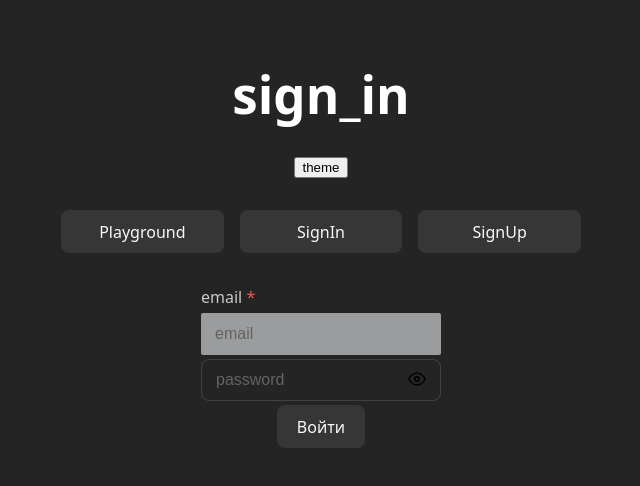
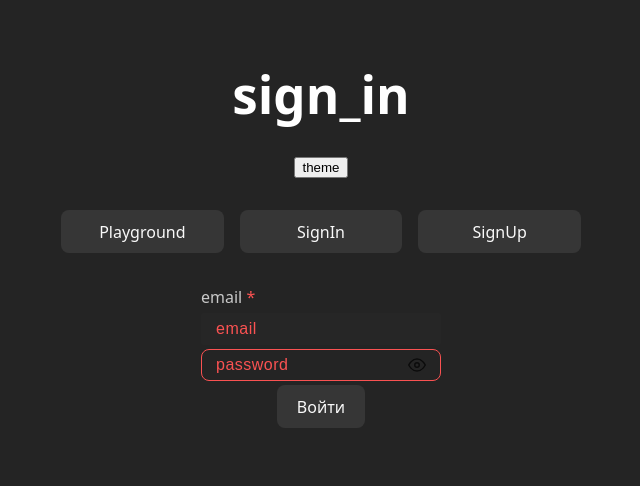
Before and after one commit to praesidi/rs-react-module-4-form, a React (Vite) app: page / in a window 1280 px wide. Both pictures are taken after a click on the button "SignIn". Shown: the top 486 px of the page, without its empty margins (319-959 px from the left). Built offline with nearby package versions, Linux system fonts and the light colour scheme.

Commit message:
feat: make custom input component

```diff
--- a/src/components/input/input.module.css
+++ b/src/components/input/input.module.css
@@ -1,60 +1,49 @@
 :root {
   /* colors */
-  --input-color: #000;
-  --label-color: #c9c9c9;
+  --input-color: #1d1d1d;
+  --label-color: #262626;
   --desc-color: #828282;
-  --placeholder-color: #636363;
+  --placeholder-color: rgba(0,0,0,0.25);
   --error-color: #fa5252;
   --asterisk-color: #fa5252;
-  --bd-color: #424242;
-  --bd-focused-color: #228be6;
+  --bd-color: #d9d9d9;
+  --bd-hover-color: #4096ff;
+  --bd-active-color: #1677ff;
   --bg-color: #9a9c9d;
-  --bg-filled-color: #9a9c9d;
+  --bg-filled-color: rgba(0,0,0,0.04);
+  --bg-filled-hover-color: #F0F0F0;
+  --bg-filled-active-color: #FFFFFF;
+  --bg-disabled-color: rgba(0,0,0,0.04);
 
-  /* default input size == "md" */
-  --input-text-size: calc(1rem * var(--scale));
-  --label-text-size: calc(1rem * var(--scale));
-  --desc-text-size: calc(0.375rem * var(--scale));
-  --error-text-size: calc(0.375rem * var(--scale));
-
-  /* border radiuses */
-  --bd-radius-xs: calc(0.125rem * var(--scale));
-  --bd-radius-sm: calc(0.25rem * var(--scale));
-  --bd-radius-md: calc(0.5rem * var(--scale));
-  --bd-radius-lg: calc(1rem * var(--scale));
-  --bd-radius-xl: calc(2rem * var(--scale));
-
-  /* input height */
-  --input-height-xs: calc(1.875rem * var(--scale));
-  --input-height-sm: calc(2.25rem * var(--scale));
-  --input-height-md: calc(2.625rem * var(--scale));
-  --input-height-lg: calc(3.125rem * var(--scale));
-  --input-height-xl: calc(3.75rem * var(--scale));
-
-  /* input padding */
-  --input-padding-y-xs: calc(0.3125rem * var(--scale));
-  --input-padding-y-sm: calc(0.375rem * var(--scale));
-  --input-padding-y-md: calc(0.5rem * var(--scale));
-  --input-padding-y-lg: calc(0.625rem * var(--scale));
-  --input-padding-y-xl: calc(0.8125rem * var(--scale));
-
-  /* params */
-  --scale: 1;
-  --bd-size: calc(0.0625rem * var(--scale));
-  --input-height: var(--input-height-sm);
+  --input-padding: 6px 14px;
+  --input-icon-left-padding: 28px;
+  --input-text-size: 16px;
+  --label-text-size: 14px;
+  --desc-text-size: 12px;
+  --error-text-size: 12px;
+  --icon-size: 16px;
 }
 
 [data-theme="dark"] {
+  --bd-focused-color: #228be6;
+  --bd-color: #424242;
   --input-color: #c9c9c9;
+  --label-color: #c9c9c9;
   --placeholder-color: #636363;
-  --bd-focused-color: #228be6;
-  --bg-color: #9a9c9d;
-  --bg-filled-color: #9a9c9d;
+  --bg-color: #141414;
+  --bg-filled-color: #262626;
+  --bg-filled-hover-color: #303030;
+  --bg-filled-active-color: #141414;
+  --bg-disabled-color: #262626;
 }
 
 .root {
   box-sizing: border-box;
   position: relative;
+}
+
+.root * {
+  box-sizing: border-box;
 }
 
 .label {
@@ -71,130 +60,178 @@
 .input_wrapper {
   width: 100%;
   min-width: 240px;
-  margin: 0.25rem 0;
+  height: var(--input-height);
+  margin: 4px 0;
+  position: relative;
 }
 
 .input {
   width: 100%;
-  min-height: var(--input-height);
-  font-size: 16px;
-  box-sizing: border-box;
-  padding: 0 14px;
-  border: var(--bd-size) solid var(--bd-color);
+  height: 100%;
+  padding: var(--input-padding);
+  outline: none;
+  border: 1px solid var(--bd-color);
+  border-radius: var(--bd-radius);
+
+  background-color: transparent;
+  color: var(--input-color);
+  font-size: var(--input-text-size);
+  line-height: var(--input-height);
   text-align: left;
-  background-color: transparent;
+  letter-spacing: 0.5px;
+
+  transition: 0.3s ease-out;
 }
 
-.input::placeholder {
-  color: var(--placeholder-color);
+.input:hover:enabled {
+  outline: none;
+}
+
+.input:disabled {
+  cursor: not-allowed;
+}
+
+.label + .input:hover:enabled {
+  border-color: transparent;
 }
 
 .input:focus,
 .input:focus-within,
 .input:focus-visible {
-  border-color: var(--bd-focused-color);
+  border-color: var(--bd-active-color);
+  outline: none;
+}
+
+.input::placeholder {
+  color: var(--placeholder-color);
+  letter-spacing: 0.5px;
+}
+
+.icon_padding {
+  padding-left: var(--input-icon-left-padding);
 }
 
 /* input size */
-.root[data-size="xs"] {
-  --input-height: var(--input-height-xs);
-  --input-text-size: calc(1rem * var(--scale));
+.root[data-size="small"] {
+  --input-height: 24px;
+  --input-text-size: 14px;
   --label-text-size: calc(1rem * var(--scale));
   --desc-text-size: calc(0.375rem * var(--scale));
-  --error-text-size: calc(0.375rem * var(--scale));
+  --error-text-size: 14px;
+  --error-text-line-height: 16px;
+  --icon-size: 14px;
+  --input-icon-left-padding: 26px;
 }
 
-.root[data-size="sm"] {
-  --input-height: var(--input-height-sm);
-  --input-text-size: calc(1rem * var(--scale));
+.root[data-size="default"] {
+  --input-height: 32px;
+  --input-text-size: 16px;
   --label-text-size: calc(1rem * var(--scale));
   --desc-text-size: calc(0.375rem * var(--scale));
-  --error-text-size: calc(0.375rem * var(--scale));
+  --error-text-size: 14px;
+  --error-text-line-height: 16px;
+  --icon-size: 16px;
+  --input-icon-left-padding: 30px;
 }
 
-.root[data-size="md"] {
-  --input-height: var(--input-height-md);
-  --input-text-size: calc(1rem * var(--scale));
+.root[data-size="large"] {
+  --input-height: 40px;
+  --input-text-size: 20px;
   --label-text-size: calc(1rem * var(--scale));
   --desc-text-size: calc(0.375rem * var(--scale));
-  --error-text-size: calc(0.375rem * var(--scale));
+  --error-text-size: 16px;
+  --error-text-line-height: 18px;
+  --icon-size: 20px;
+  --input-icon-left-padding: 34px;
 }
 
-.root[data-size="lg"] {
-  --input-height: var(--input-height-lg);
-  --input-text-size: calc(1rem * var(--scale));
-  --label-text-size: calc(1rem * var(--scale));
-  --desc-text-size: calc(0.375rem * var(--scale));
-  --error-text-size: calc(0.375rem * var(--scale));
+/* input border radius */
+.bd_radius_xs {
+  border-radius: 2px;
 }
 
-.root[data-size="xl"] {
-  --input-height: var(--input-height-xl);
-  --input-text-size: calc(1rem * var(--scale));
-  --label-text-size: calc(1rem * var(--scale));
-  --desc-text-size: calc(0.375rem * var(--scale));
-  --error-text-size: calc(0.375rem * var(--scale));
+.bd_radius_sm {
+  border-radius: 4px;
+}
+
+.bd_radius_md {
+  border-radius: 8px;
+}
+
+.bd_radius_lg {
+  border-radius: 12px;
+}
+
+.bd_radius_xl {
+  border-radius: 9999px;
 }
 
 /* input outlined variant */
-.input[data-variant="outlined"]:hover {
-  border: 1px solid inherit;
-  outline: none;
+.outlined:hover:enabled {
+  border: 1px solid var(--bd-hover-color);
 }
 
-.input[data-variant="outlined"]:focus,
-.input[data-variant="outlined"]:focus-within {
+.outlined:disabled {
+  background-color: var(--bg-disabled-color);
+}
+.outlined:focus,
+.outlined:focus-within,
+.outlined:focus-visible {
   border-color: 1px solid #ccc !important;
-  outline: none !important;
 }
 
 /* input filled variant */
-.input[data-variant="filled"] {
+.filled {
   background-color: var(--bg-filled-color);
-  outline: none;
-  border: none;
+  border-color: transparent;
+}
+
+.filled:hover:enabled {
+  background-color: var(--bg-filled-hover-color);
+}
+
+.filled:disabled {
+  border-color: var(--bd-color);
+}
+
+.filled:focus,
+.filled:focus-within,
+.filled:focus-visible {
+  background-color: var(--bg-filled-active-color);
 }
 
 /* input borderless variant */
-.input[data-variant="borderless"] {
-  padding-left: 0px;
-  border: none;
+.borderless {
+  border-color: transparent;
   background: transparent;
+  --bd-radius: none;
 }
 
-.input[data-variant="borderless"]:hover,
-.input[data-variant="borderless"]:focus,
-.input[data-variant="borderless"]:focus-within {
-  outline: none;
-  border: none;
+.borderless:hover:enabled,
+.borderless:focus,
+.borderless:focus-within,
+.borderless:focus-visible {
+  border-color: transparent;
 }
 
 /* input underlined variant */
-.input[data-variant="underlined"] {
-  padding-left: 0px;
-  border: none;
+.underlined {
+  border-color: transparent;
+  border-bottom: 1px solid var(--bd-color);
   background: transparent;
+  --bd-radius: none;
 }
 
-/* input border radius */
-.input[data-radius="xs"] {
-  border-radius: var(--bd-radius-xs);
+.underlined:hover:enabled {
+  border-color: transparent;
+  border-bottom-color: var(--bd-color);
 }
 
-.input[data-radius="sm"] {
-  border-radius: var(--bd-radius-sm);
-}
-
-.input[data-radius="md"] {
-  border-radius: var(--bd-radius-md);
-}
-
-.input[data-radius="lg"] {
-  border-radius: var(--bd-radius-lg);
-}
-
-.input[data-radius="xl"] {
-  border-radius: var(--bd-radius-xl);
+.underlined:focus,
+.underlined:focus-within,
+.underlined:focus-visible {
+  border-color: transparent;
+  border-bottom-color: var(--bd-active-color);
 }
 
 /* input description */
@@ -205,8 +242,7 @@
   color: var(--desc-color);
   word-wrap: break-word;
   line-height: 1.2;
-
-  font-size: var(--desc-text-size, calc(var(--input-text-size) - calc(0.125rem * var(--scale))));
+  font-size: var(--desc-text-size);
 }
 
 /* error message */
@@ -215,24 +251,36 @@
   margin: 0;
   text-align: left;
   color: var(--error-color);
+  word-wrap: break-word;
+  font-size: var(--error-text-size);
+  line-height: var(--error-text-line-height);
 }
 
 /* changing colors when error is set */
 .error {
-  --color-placeholder: var(--error-color);
-  --color-bd: var(--error-color);
-  --color-bd-focused: var(--error-color);
+  --placeholder-color: var(--error-color);
+  --bd-color: var(--error-color);
+  --bd-active-color: var(--error-color);
+  --bd-hover-color: var(--error-color);
 }
 
 /* input icon */
-.icon_wrapper {
-  user-select: none;
+.icon_container {
   height: 100%;
   width: 100%;
-  padding: 4px;
+  padding: 4px 8px;
   display: flex;
-  justify-content: center;
+  justify-content: flex-start;
   align-items: center;
+  position: absolute;
+  user-select: none;
+  overflow: hidden;
+  pointer-events: none;
+}
+
+.icon_wrapper,
+.icon_wrapper img {
+  height: var(--icon-size);
   overflow: hidden;
 }
 
@@ -243,6 +291,7 @@
   left: 90%;
   top: 50%;
   padding: 2px;
+  height: 100%;
 }
 
 .show_password_button {
@@ -250,14 +299,17 @@
   height: 100%;
   border: none;
   outline: none;
+  filter: opacity(0.7);
   transition: 0.3s ease-out;
   background: transparent;
   aspect-ratio: 1/1;
-  padding: 4px;
+  padding: 2px;
+  cursor: pointer;
 }
 
-.show_password_button:hover {
-  background: #bdb9b9;
+.show_password_button:hover:enabled {
+  /* background: #bdb9b9; */
+  filter: opacity(1);
 }
 
 .show_password_button:active {
--- a/src/components/input/input.tsx
+++ b/src/components/input/input.tsx
@@ -1,10 +1,9 @@
-/* eslint-disable @typescript-eslint/no-unused-vars */
 import { useState, type ChangeEvent, type ReactNode } from "react";
 import styles from "./input.module.css";
 import Icon from "../icon/icon";
 
-type Size = "xs" | "sm" | "md" | "lg" | "xl";
-
+type Size = "small" | "default" | "large";
+type Radius = "xs" | "sm" | "md" | "lg" | "xl";
 type Variant = "outlined" | "filled" | "borderless" | "underlined";
 
 interface Props {
@@ -17,18 +16,18 @@ interface Props {
   description?: string;
   error?: string;
   variant?: Variant;
-  radius?: Size;
+  radius?: Radius;
   size?: Size;
   disabled?: boolean;
   with_asterisk?: boolean;
   onChange?: (e: ChangeEvent<HTMLInputElement>) => unknown;
   icon?: ReactNode;
   className?: string;
+  style?: React.CSSProperties;
 }
 
 export const Input = ({
   type = "text",
-  id,
   name,
   placeholder,
   label,
@@ -37,15 +36,15 @@ export const Input = ({
   error,
   variant = "outlined",
   radius = "md",
-  size = "md",
+  size = "default",
   disabled,
   with_asterisk,
   onChange,
   icon,
   className = "",
+  style
 }: Props) => {
   const [inputType, setInputType] = useState(type);
-  const inputID = id ? id : `input-${type}`;
 
   const togglePasswordDisplay = () => {
     if (inputType === "password") {
@@ -55,51 +54,44 @@ export const Input = ({
     }
   };
 
+  const iconPaddingCss = icon ? styles.icon_padding : '';
+  const inputErrorCss = error ? styles.error : '';
+  const borderRadiusCss = variant !== 'underlined' ? styles[`bd_radius_${radius}`] : '';
+  const inputCssClasses = `${styles.input} ${iconPaddingCss} ${styles[variant]} ${borderRadiusCss} ${inputErrorCss}`;
+
   return (
     <div
       className={`${styles.root} ${error != "" && styles.error}`}
       data-size={size}
     >
       {/* Input label and description */}
-      {label ? (
-        <label
-          className={styles.label}
-          htmlFor={inputID}
-        >
-          {label}
-          <span className={styles.asterisk}>{with_asterisk ? " *" : ""}</span>
-        </label>
-      ) : null}
-      <p className={styles.description}>{description}</p>
+      {
+        label
+          ? <Label
+              text={label}
+              with_asterisk={with_asterisk}
+            />
+          : null
+      }
+      {
+        description
+          ? <p className={styles.description}>{description}</p>
+          : null
+      }
 
       {/* Input and its wrapper */}
-      <div className={`${styles.input_wrapper} ${className}`}>
-        {icon ? <div className={styles.icon_wrapper}>{icon}</div> : null}
+      <div className={`${styles.input_wrapper} ${className}`} style={style}>
+        {icon ? <InputIcon icon={icon}/> : null}
         <input
           type={inputType}
-          id={inputID}
           name={name}
           value={value}
-          className={styles.input}
+          className={inputCssClasses}
           placeholder={placeholder}
           disabled={disabled}
           onChange={onChange}
-          data-variant={variant}
-          data-radius={radius}
         />
-        {type === "password" ? (
-          <div className={styles.show_password_button_wrapper}>
-            <button
-              className={styles.show_password_button}
-              onClick={togglePasswordDisplay}
-            >
-              <Icon
-                name={inputType === "password" ? "eye" : "eye-off"}
-                size="18px"
-              />
-            </button>
-          </div>
-        ) : null}
+        {type === "password" ? <ShowPasswordButton toggleDisplay={togglePasswordDisplay} inputType={inputType}/> : null}
       </div>
 
       {/* Error */}
@@ -108,4 +100,56 @@ export const Input = ({
   );
 };
 
+interface LabelProps {
+  text: string;
+  with_asterisk?: boolean;
+}
+
+const Label = ({ text, with_asterisk = false }: LabelProps) => {
+  return (
+      <div
+        className={styles.label}
+      >
+        {text}
+        <span className={styles.asterisk}>{with_asterisk ? " *" : ""}</span>
+      </div>
+  )
+}
+
+interface ShowPasswordButtonProps {
+  inputType: React.HTMLInputTypeAttribute;
+  toggleDisplay: () => void
+}
+
+const ShowPasswordButton = ({ toggleDisplay, inputType }: ShowPasswordButtonProps) => {
+  return (
+    <div className={styles.show_password_button_wrapper}>
+      <button
+        type="button"
+        className={styles.show_password_button}
+        onClick={toggleDisplay}
+      >
+        <Icon
+          name={inputType === "password" ? "eye" : "eye-off"}
+          size="18px"
+        />
+      </button>
+    </div>
+  );
+}
+
+interface InputIconProps {
+  icon: ReactNode;
+}
+
+const InputIcon = ({ icon }: InputIconProps) => {
+  return (
+    <div className={styles.icon_container}>
+      <div className={styles.icon_wrapper}>
+        {icon}
+      </div>
+    </div>
+  );
+}
+
 export default Input;
```
